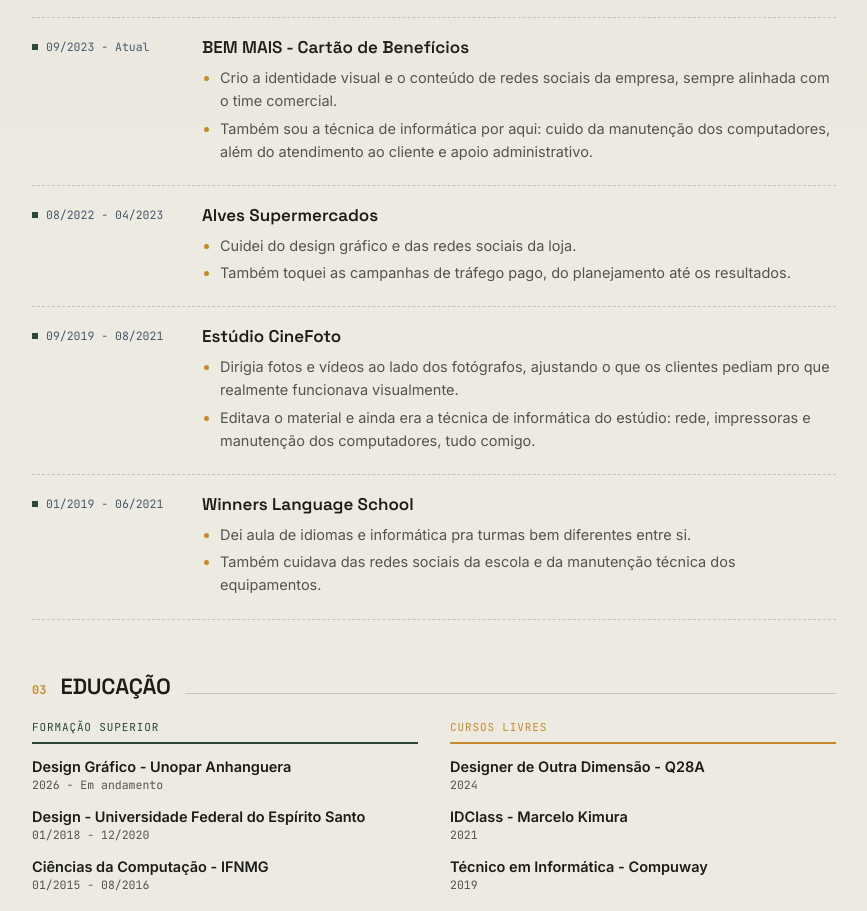
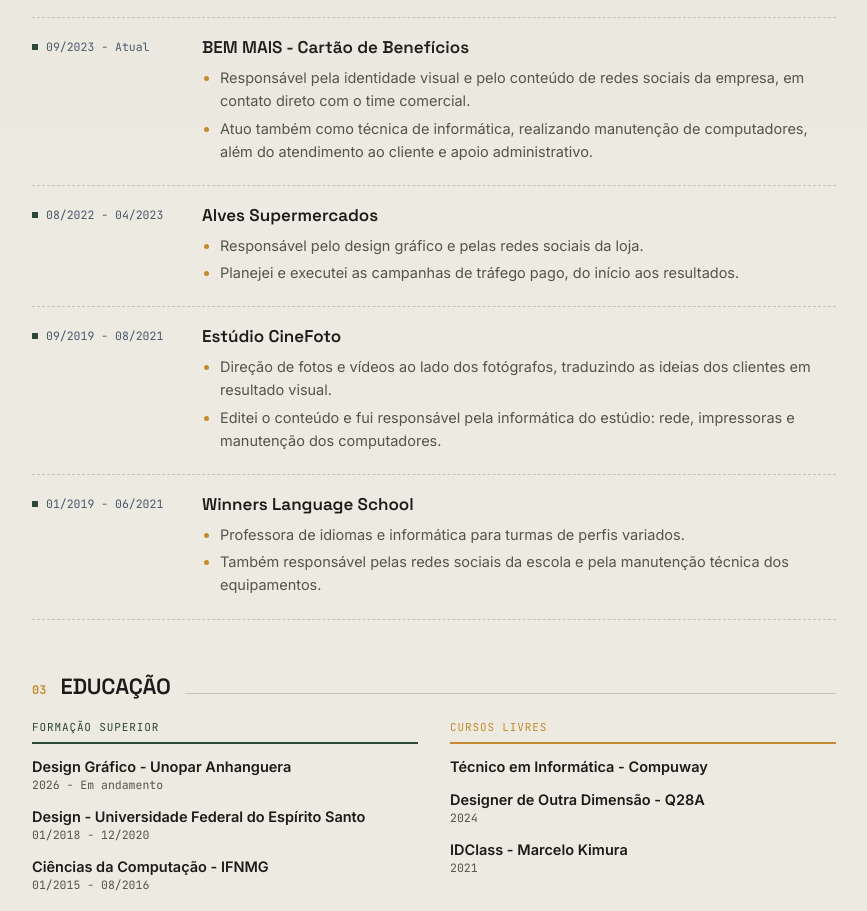
Before and after one commit to beeyuribeiro/beeyuribeiro.github.io, a plain HTML site: page index.html in a window 1280 px wide. Shown: the part 672-1583 px from the top of the page, without its empty margins (206-1073 px from the left). Drawn offline with Linux system fonts and the light colour scheme.

Commit message:
Add files via upload

```diff
--- a/index.html
+++ b/index.html
@@ -413,8 +413,8 @@
       <div>
         <p class="job-title">BEM MAIS - Cartão de Benefícios</p>
         <ul>
-          <li>Crio a identidade visual e o conteúdo de redes sociais da empresa, sempre alinhada com o time comercial.</li>
-          <li>Também sou a técnica de informática por aqui: cuido da manutenção dos computadores, além do atendimento ao cliente e apoio administrativo.</li>
+          <li>Responsável pela identidade visual e pelo conteúdo de redes sociais da empresa, em contato direto com o time comercial.</li>
+          <li>Atuo também como técnica de informática, realizando manutenção de computadores, além do atendimento ao cliente e apoio administrativo.</li>
         </ul>
       </div>
     </div>
@@ -424,8 +424,8 @@
       <div>
         <p class="job-title">Alves Supermercados</p>
         <ul>
-          <li>Cuidei do design gráfico e das redes sociais da loja.</li>
-          <li>Também toquei as campanhas de tráfego pago, do planejamento até os resultados.</li>
+          <li>Responsável pelo design gráfico e pelas redes sociais da loja.</li>
+          <li>Planejei e executei as campanhas de tráfego pago, do início aos resultados.</li>
         </ul>
       </div>
     </div>
@@ -435,8 +435,8 @@
       <div>
         <p class="job-title">Estúdio CineFoto</p>
         <ul>
-          <li>Dirigia fotos e vídeos ao lado dos fotógrafos, ajustando o que os clientes pediam pro que realmente funcionava visualmente.</li>
-          <li>Editava o material e ainda era a técnica de informática do estúdio: rede, impressoras e manutenção dos computadores, tudo comigo.</li>
+          <li>Direção de fotos e vídeos ao lado dos fotógrafos, traduzindo as ideias dos clientes em resultado visual.</li>
+          <li>Editei o conteúdo e fui responsável pela informática do estúdio: rede, impressoras e manutenção dos computadores.</li>
         </ul>
       </div>
     </div>
@@ -446,8 +446,8 @@
       <div>
         <p class="job-title">Winners Language School</p>
         <ul>
-          <li>Dei aula de idiomas e informática pra turmas bem diferentes entre si.</li>
-          <li>Também cuidava das redes sociais da escola e da manutenção técnica dos equipamentos.</li>
+          <li>Professora de idiomas e informática para turmas de perfis variados.</li>
+          <li>Também responsável pelas redes sociais da escola e pela manutenção técnica dos equipamentos.</li>
         </ul>
       </div>
     </div>
@@ -473,17 +473,16 @@
       </div>
       <div>
         <div class="edu-col-label alt">Cursos Livres</div>
-             <div class="edu-item">
+        <div class="edu-item">
+          <div class="name">Técnico em Informática - Compuway</div>
+        </div>
+        <div class="edu-item">
           <div class="name">Designer de Outra Dimensão - Q28A</div>
           <div class="when">2024</div>
         </div>
         <div class="edu-item">
           <div class="name">IDClass - Marcelo Kimura</div>
           <div class="when">2021</div>
-        </div>
-           <div class="edu-item">
-          <div class="name">Técnico em Informática - Compuway</div>
-          <div class="when">2019</div>
         </div>
       </div>
     </div>
```
